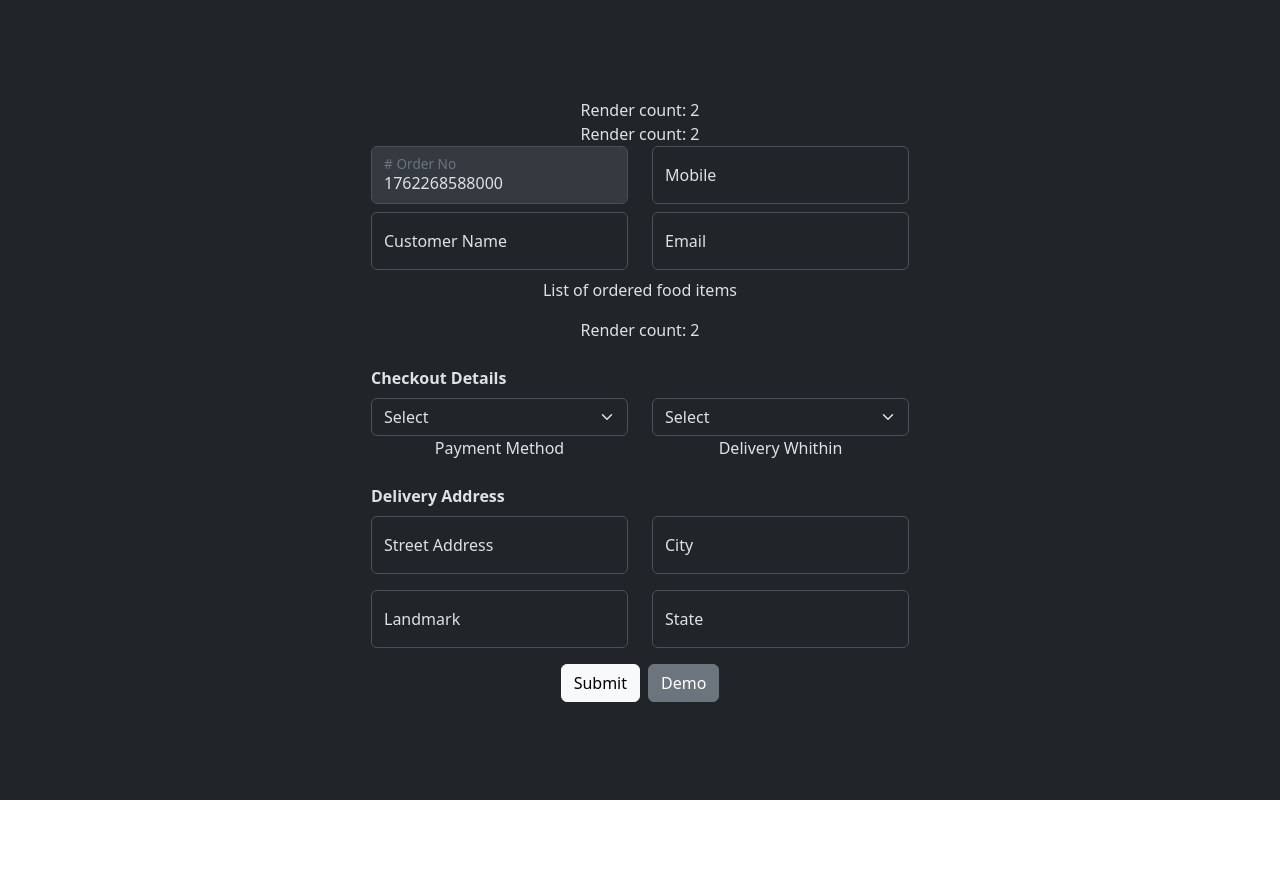
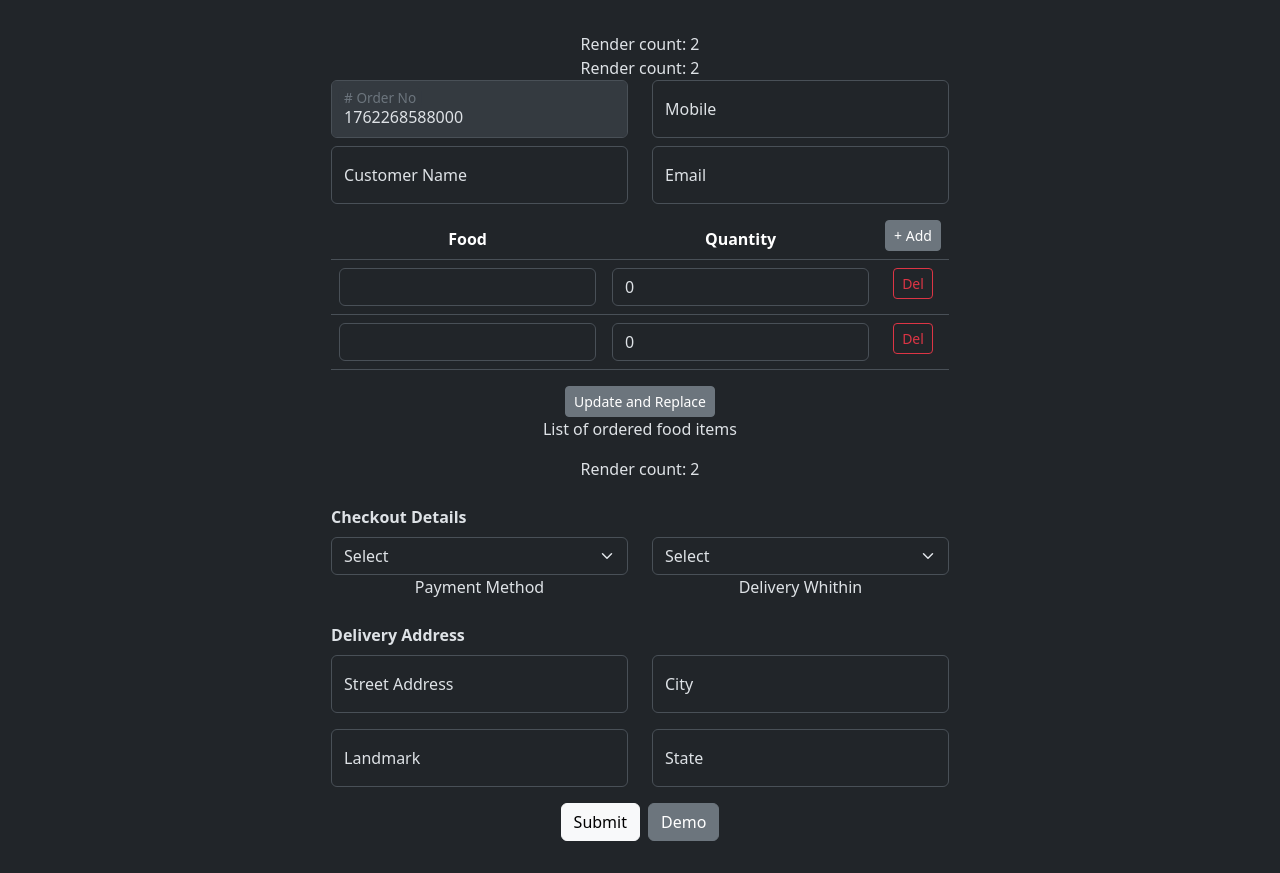
Before and after one commit to Hector-MuMo/react-hook-form-practice, a React (Vite) app: page / in a window 1280 px wide. Before the commit the page ends 800 px from the top, so only its background shows below. Built offline with nearby package versions, Linux system fonts and the light colour scheme.

Commit message:
crud with the useField Array

```diff
--- a/src/controls/TextField.tsx
+++ b/src/controls/TextField.tsx
@@ -2,7 +2,7 @@ import { forwardRef, type ForwardedRef } from "react";
 import type { FieldError } from "react-hook-form";
 
 type TextFieldProps = React.InputHTMLAttributes<HTMLInputElement> & {
-  label: string;
+  label?: string;
   error?: FieldError | undefined;
 };
 
@@ -12,7 +12,7 @@ const TextField = forwardRef(
     ref: ForwardedRef<HTMLInputElement>
   ) => {
     return (
-      <div className="form-floating">
+      <div className={label ? "form-floating" : ""}>
         <input
           type={type}
           className={`form-control ${className}`}
@@ -20,7 +20,7 @@ const TextField = forwardRef(
           ref={ref}
           {...rest}
         />
-        <label>{label}</label>
+        {label && <label>{label}</label>}
         {error && <div className="error-feedback">{error.message}</div>}
       </div>
     );
--- a/src/pages/FoodDelivery/Components/CheckoutForm.tsx
+++ b/src/pages/FoodDelivery/Components/CheckoutForm.tsx
@@ -1,8 +1,7 @@
 import type { CheckoutFormType, SelectOptions } from "../../../types";
 import Select from "../../../controls/Select";
-import { useFormContext, useFormState, useWatch } from "react-hook-form";
+import { useFormContext, useFormState } from "react-hook-form";
 import getRenderCount from "../../../utils/getRenderCount";
-import { useEffect } from "react";
 
 const RenderCount = getRenderCount();
 
@@ -22,29 +21,9 @@ const deliveryOptions: SelectOptions[] = [
 
 const CheckoutForm = () => {
   const { register } = useFormContext<CheckoutFormType>();
-  // Destructure only the errors from useFormState to minimize re-renders
-  // useStateForm is used here to subscribe to specific form state changes and avoid unnecessary re-renders
-  // parameter 'name' allows to subscribe only to specific fields
-  // parameter 'exact' when set to true, ensures that only the specified fields trigger re-renders, ignoring changes in nested fields.
-  //    This is useful for optimizing performance in forms with nested structures.
-  // parameter 'disabled' when set to true, prevents the component from re-rendering in response to form state changes.
   const { errors } = useFormState<CheckoutFormType>({
     name: ["paymentMethod", "deliveryIn"],
   })
-
-  // Using useWatch to monitor paymentMethod field without causing re-renders
-  // paramenter 'name' specifies the field to watch, it can also be an array of field names
-  // parameter 'defaultValue' sets a default value for the watched field(s) if they are undefined
-  // parameter 'control' it will be necessary to provide control when useWatch is used outside of FormProvider or useFormContext
-  // parameter 'disabled' when set to true, prevents the component from re-rendering in response to changes in the watched field(s).
-  // parameter 'exact' when set to true, ensures that only the specified fields trigger re-renders, ignoring changes in nested fields.
-  const paymentMethod = useWatch({name: "paymentMethod"});
-
-  useEffect(() => {
-    if (paymentMethod === "online") {
-      alert("Redirecting to online payment gateway...");
-    }
-  }, [paymentMethod]);
 
 
 
--- /dev/null
+++ b/src/pages/FoodDelivery/Components/OrderedFoodItems.tsx
@@ -0,0 +1,104 @@
+import { useFieldArray, useFormContext, useFormState } from "react-hook-form";
+import type { OrderedFoodItemType } from "../../../types";
+import TextField from "../../../controls/TextField";
+
+export default function OrderedFoodItems() {
+  const { register } = useFormContext<{ foodItems: OrderedFoodItemType[] }>();
+
+  const { errors } = useFormState<{ foodItems: OrderedFoodItemType[] }>({
+    name: "foodItems",
+  });
+
+  //append - Append input/inputs to the end of your fields and focus. The input value will be registered during this action. append data is required and not partial.
+  //prepend - Prepend input/inputs to the start of your fields and focus. The input value will be registered during this action.
+  //insert -  Insert input/inputs at particular position and focus.
+  //swap - Swap input/inputs position.
+  //move - 	Move input/inputs to another position.
+  //update - 	Update input/inputs at a particular position, updated fields will get unmounted and remounted. If this is not desired behavior, please use setValue API instead.
+  //replace - Replace the entire field array values.
+  //remove - 	Remove input/inputs at particular position, or remove all when no index provided.
+  const {
+    fields,
+    append,
+    prepend,
+    insert,
+    swap,
+    move,
+    update,
+    replace,
+    remove,
+  } = useFieldArray({ name: "foodItems" });
+
+  const onRowAdd = () => {
+    append({ name: "Food", quantity: 1 });
+    //prepend({name: "Food", quantity: 1});
+    //insert(2,{name: "Food", quantity: 1});
+  };
+
+  const onSwapAndMove = () => {
+    //swap(0, 2);
+    move(0, 2);
+  };
+
+  const onUpdateAndReplace = () => {
+    //update(0, {{name: "Food", quantity: 1}});
+    replace([{name: "Food 5", quantity: 5}, {name: "Food 10", quantity: 10}]);
+  };
+
+  const onRowDelete = (index: number) => {
+    remove(index)
+  }
+
+
+  return (
+    <>
+      <table className="table table-borderless-table-hover">
+        <thead>
+          <tr>
+            <th>Food</th>
+            <th>Quantity</th>
+            <th>
+              <button className="btn btn-sm btn-secondary" onClick={onRowAdd}>
+                + Add
+              </button>
+            </th>
+          </tr>
+        </thead>
+        <tbody>
+          {fields.map((field, index) => (
+            <tr key={field.id}>
+              <td>
+                <TextField
+                  {...register(`foodItems.${index}.name` as const, {
+                    required: "This field is required.",
+                  })}
+                  error={errors.foodItems && errors.foodItems[index]?.name}
+                />
+              </td>
+              <td>
+                <TextField
+                  type="number"
+                  min={0}
+                  {...register(`foodItems.${index}.quantity` as const)}
+                />
+              </td>
+              <td>
+                <button className="btn btn-sm btn-outline-danger" onClick={() => onRowDelete(index)}>
+                Del
+              </button>
+              </td>
+            </tr>
+          ))}
+        </tbody>
+      </table>
+      {fields.length >= 4 && (
+        <button className="btn btn-sm btn-secondary" onClick={onSwapAndMove}>
+          Swap adn Move
+        </button>
+      )}
+      <button className="btn btn-sm btn-secondary" onClick={onUpdateAndReplace}>
+          Update and Replace
+        </button>
+    </>
+  );
+}
--- a/src/pages/FoodDelivery/FoodDeliveryForm.tsx
+++ b/src/pages/FoodDelivery/FoodDeliveryForm.tsx
@@ -10,7 +10,7 @@ import type { FoodDeliveryFormType } from "../../types";
 import DeliveryAddressForm from "./Components/DeliveryAddressForm";
 import FoodDeliveryMaster from "./Components/FoodDeliveryMaster";
 import SubmitButton from "../../controls/SubmitButton";
-//import { useEffect } from "react";
+import FoodItems from "./Components/OrderedFoodItems";
 
 //import { useRenderCount } from "./hooks/useRenderCount"
 
@@ -30,6 +30,10 @@ export const FoodDeliveryForm = () => {
         mobile: "",
         paymentMethod: "",
         deliveryIn: 0,
+        foodItems: [
+          { name: "", quantity: 0 },
+          { name: "", quantity: 0 },
+        ],
         address: {
           streetAddress: "",
           landmark: "",
@@ -39,52 +43,19 @@ export const FoodDeliveryForm = () => {
       },
     });
 
-  const { handleSubmit, control, /*watch,*/ getValues, setValue } = methods;
-
-  // watch works to re-render the form on field changes
-  // we can add these parameters
-  // watch(); affects all the form fields
-  // watch("customerName"); affects only customerName field
-  // watch(["customerName","email"]); affects customerName and email fields
-  // watch((data, {name, type}) => console.log(data, name, type)); to get all the changes in the form and not re-render the form
-  // watch("customerName", "jaun"); to set default value while watching a field, this default value is only for the watch and not for the form field
-  //watch((data, {name, type}) => console.log(data, name, type));
-
-  //const paymentMethod = watch("paymentMethod");
-
-  // Base on paymentmethod input watch, we can trigger side effects
-  // useEffect(() => {
-  //   if (paymentMethod === "online") {
-  //     alert("Redirecting to online payment gateway...");
-  //   }
-  // }, [paymentMethod])
-
-  // useEffect(() => {
-  //   // In this case, watch is used to subscribe to form changes without re-rendering the form
-  //   // and we can perform side effects based on form changes, later unsubscribe the watch on component unmount
-  //   const suscription = watch((data, {name, type}) => console.log(data, name, type));
-  //   return () => suscription.unsubscribe();
-  // }, [watch]);
-
+  const { handleSubmit, control, setValue } = methods;
 
   const onSubmit = (formData: FoodDeliveryFormType) => {
     console.log("form data", formData);
   };
 
   const onError = (errors: FieldErrors) => {
-    //console.log("validation errors", errors);
-    //console.log(getFieldState("customerName"));
-    //the parameter we can pass getValues are
-    // getValues(); returns all form values
-    // getValues("customerName"); returns specific form field value
-    // getValues(["customerName","email"]); returns array of specific form field values
-    console.log("current form values", getValues());
-
+    console.log("validation errors", errors);
   };
 
   const onDemo = () => {
     setValue("customerName", "John Doe");
-  }
+  };
 
   return (
     <form autoComplete="off" onSubmit={handleSubmit(onSubmit, onError)}>
@@ -92,6 +63,7 @@ export const FoodDeliveryForm = () => {
 
       <FormProvider {...methods}>
         <FoodDeliveryMaster />
+        <FoodItems />
         <p>List of ordered food items</p>
         <CheckoutForm />
         <DeliveryAddressForm />
--- a/src/types/index.ts
+++ b/src/types/index.ts
@@ -17,8 +17,11 @@ export interface FoodDeliveryMasterType {
   mobile: string;
 }
 
+export type OrderedFoodItemType = {name: string; quantity: number}
+
 export type FoodDeliveryFormType = {
   address: DeliveryAddressFormType;
+  foodItems: OrderedFoodItemType[];
 } & FoodDeliveryMasterType &
   CheckoutFormType;
 
```
